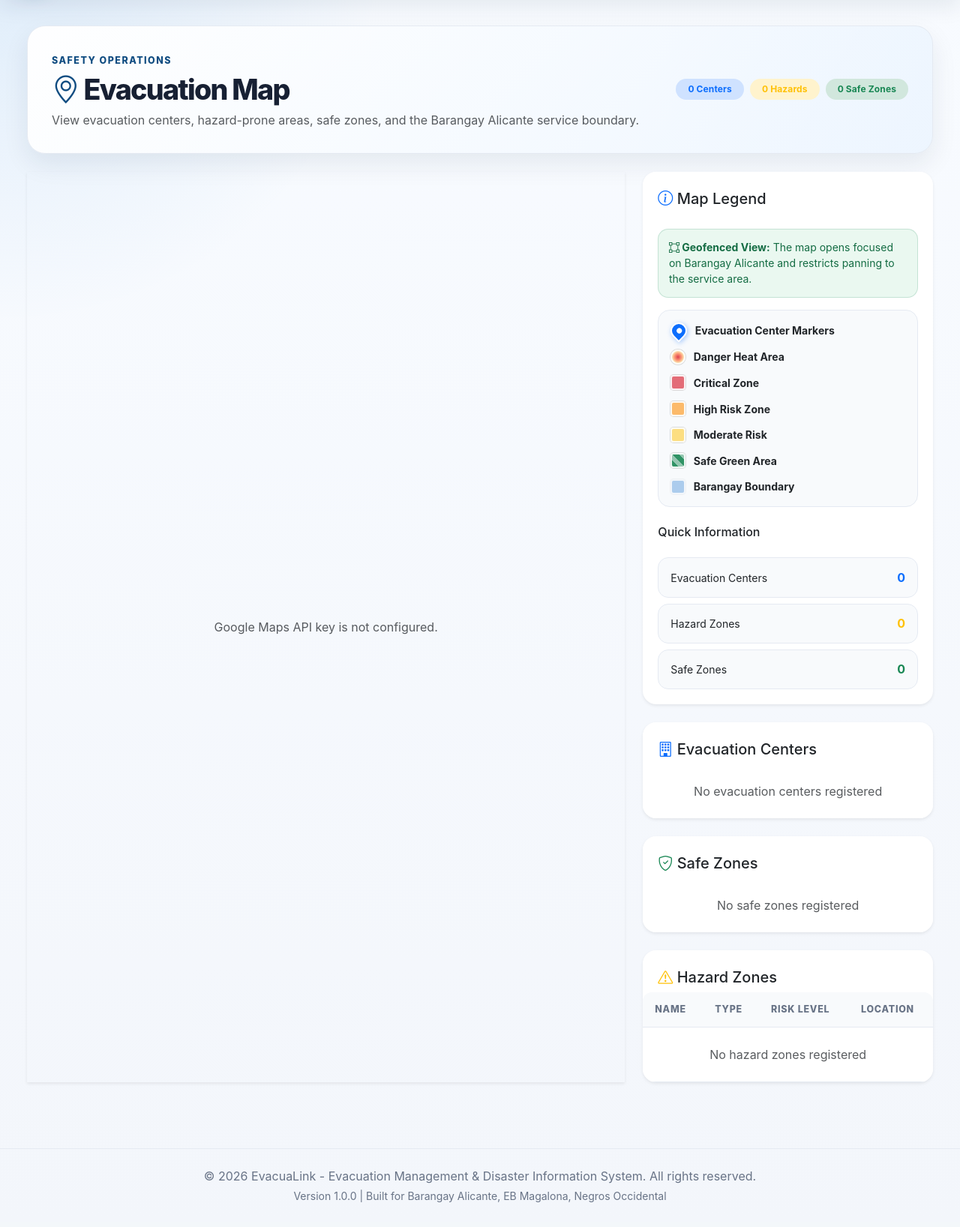
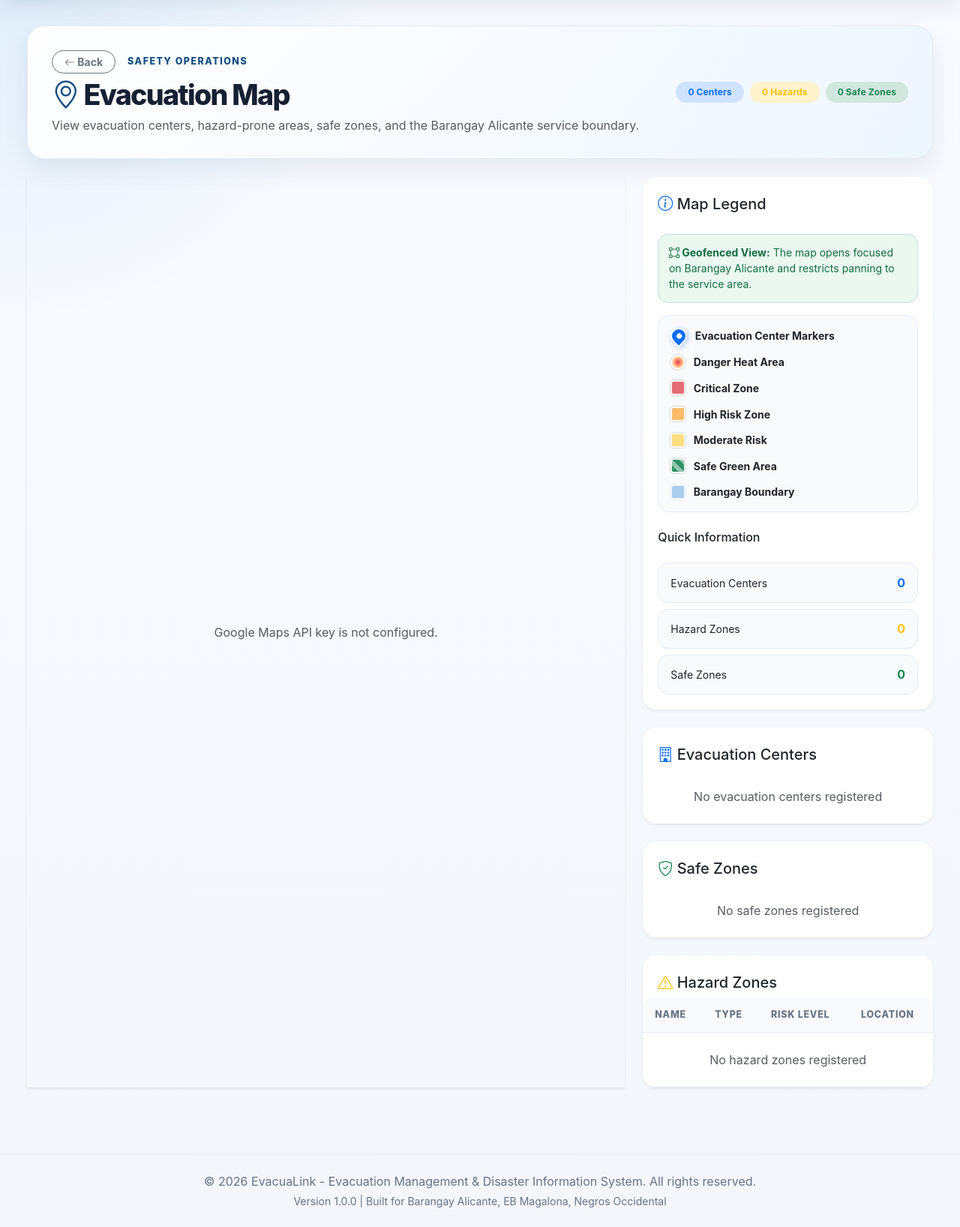
Before and after one commit to kinggrey0987-cyber/EvacuaLink, a Django app: page /mapping/ in a window 1280 px wide. Shown: the part 80-1716 px from the top of the page at 75% size. Before the commit the page ends 1683 px from the top, so only its background shows below. Run offline with Django 5.2, Linux system fonts and the light colour scheme; data comes from the database, SQL or seed files in the repository; data that the repository does not hold is empty.

Commit message:
feat: add public map visualization template and supporting diagram documentation

```diff
--- a/templates/mapping/public_map.html
+++ b/templates/mapping/public_map.html
@@ -180,7 +180,12 @@
 <section class="map-hero mb-4">
     <div class="d-flex flex-column flex-lg-row align-items-lg-center justify-content-between gap-3">
         <div>
-            <span class="page-kicker">Safety Operations</span>
+            <div class="d-flex align-items-center gap-2">
+                <a href="{% url 'home' %}" class="btn btn-sm btn-outline-secondary me-2">
+                    <i class="bi bi-arrow-left"></i> Back
+                </a>
+                <span class="page-kicker mb-0">Safety Operations</span>
+            </div>
             <h1 class="page-title mt-2"><i class="bi bi-geo-alt"></i> Evacuation Map</h1>
             <p class="text-muted mb-0">
                 View evacuation centers, hazard-prone areas, safe zones, and the Barangay Alicante service boundary.
@@ -199,7 +204,7 @@
     <div class="col-lg-8 mb-4">
         <div class="card h-100 ev-map-panel border-0 shadow-sm">
             <div class="card-body p-0 position-relative">
-                <div id="map" class="ev-map-frame" style="height: 100%; min-height: 750px; border-radius: var(--ev-radius);"></div>
+                <div id="map" class="ev-map-frame" style="height: 100%; min-height: 550px; border-radius: var(--ev-radius);"></div>
             </div>
         </div>
     </div>
```
Also changed, not shown: media/help_request_photos/Chapter-3-Diagrams-UML_USE_CASE_4.jpg (added).
